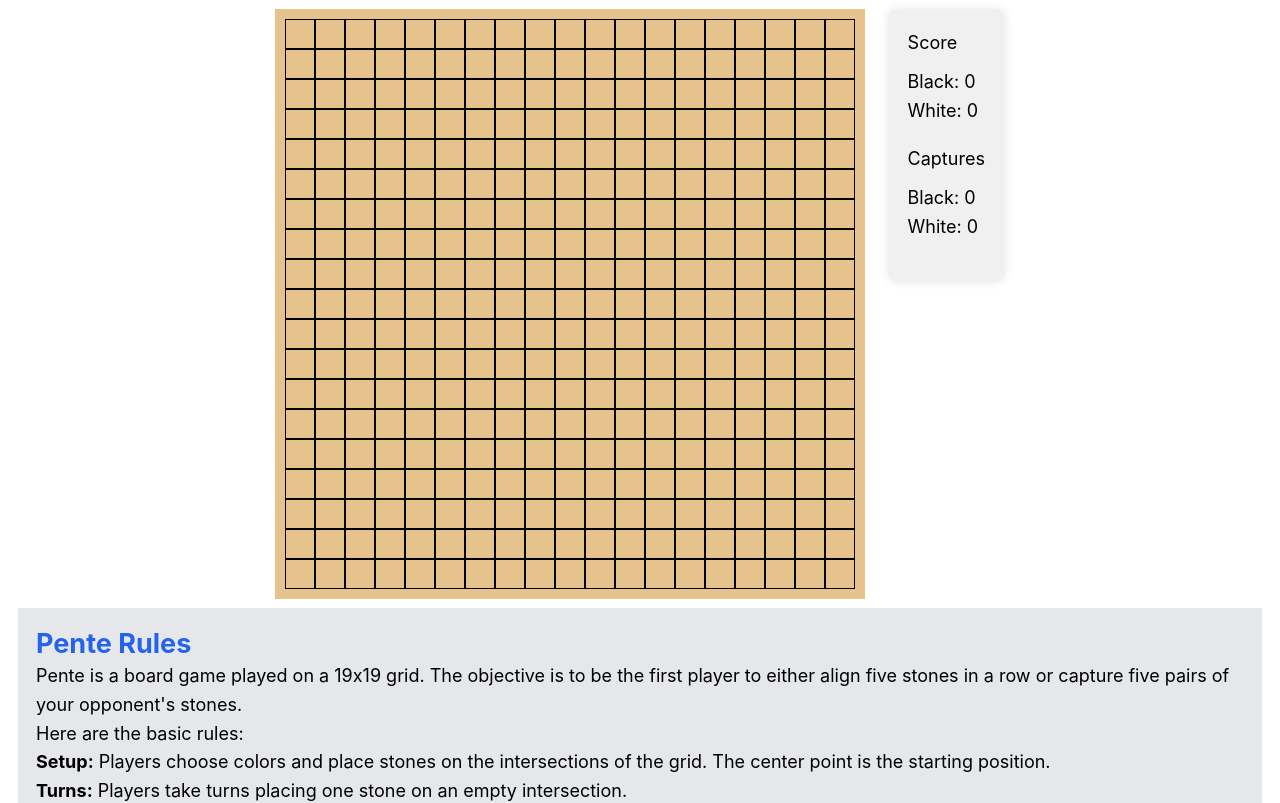
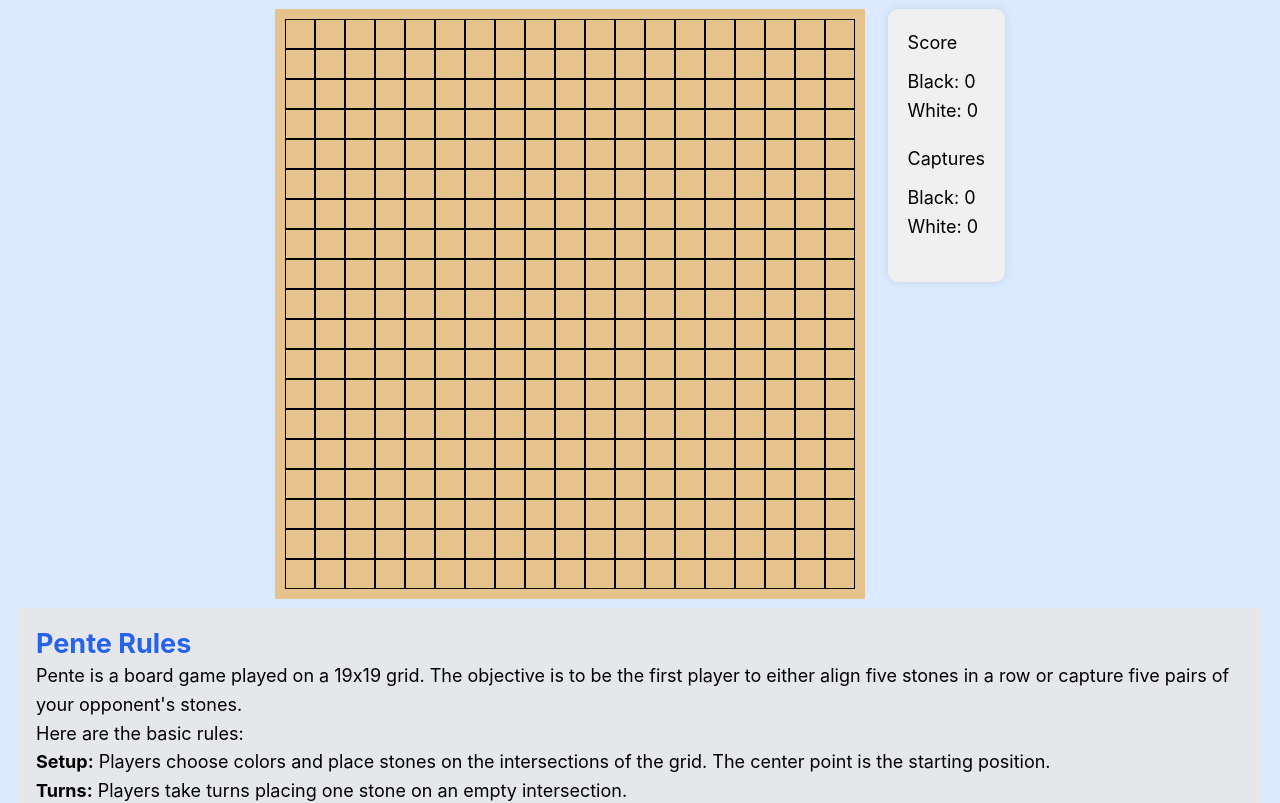
Before and after one commit to brooksRoley/zero-next, a Next.js app: page /posts/pente in a window 1280 px wide. Shown: the top 803 px of the page. Built offline with nearby package versions, Linux system fonts and the light colour scheme.

Commit message:
Pente hover colors.

```diff
--- a/src/pages/posts/pente.js
+++ b/src/pages/posts/pente.js
@@ -1,5 +1,6 @@
 import React, { useState } from 'react';
 import ScoreBoard from 'src/components/Scoreboard.js';
+import confetti from 'canvas-confetti';
 
 const BOARD_SIZE = 19;
 const EMPTY = 0;
@@ -117,6 +118,11 @@ const GameBoard = () => {
   };
 
   const endGame = (message) => {
+    confetti({
+      particleCount: 100,
+      spread: 70,
+      origin: { y: 0.6 }
+    });
     alert(message);
     if (currentPlayer === BLACK) {
       setBlackScore(prev => prev + 1);
@@ -135,7 +141,7 @@ const GameBoard = () => {
   };
 
   return (
-    <div className='m-2'>
+    <div className='p-2 bg-blue-100'>
       <div className="flex justify-center items-start gap-5">
         <div className="game-board">
           {board.map((row, rowIndex) => (
@@ -143,7 +149,7 @@ const GameBoard = () => {
               {row.map((cell, colIndex) => (
                 <button
                   key={colIndex}
-                  className={`flex-1 board-cell ${cell === BLACK ? 'black' : cell === WHITE ? 'white' : ''}`}
+                  className={`flex-1 ${ currentPlayer === WHITE ? 'hover:bg-white' : 'hover:bg-black' } board-cell ${cell === BLACK ? 'black' : cell === WHITE ? 'white' : ''}`}
                   onClick={() => handleClick(rowIndex, colIndex)}
                 />
               ))}
```
